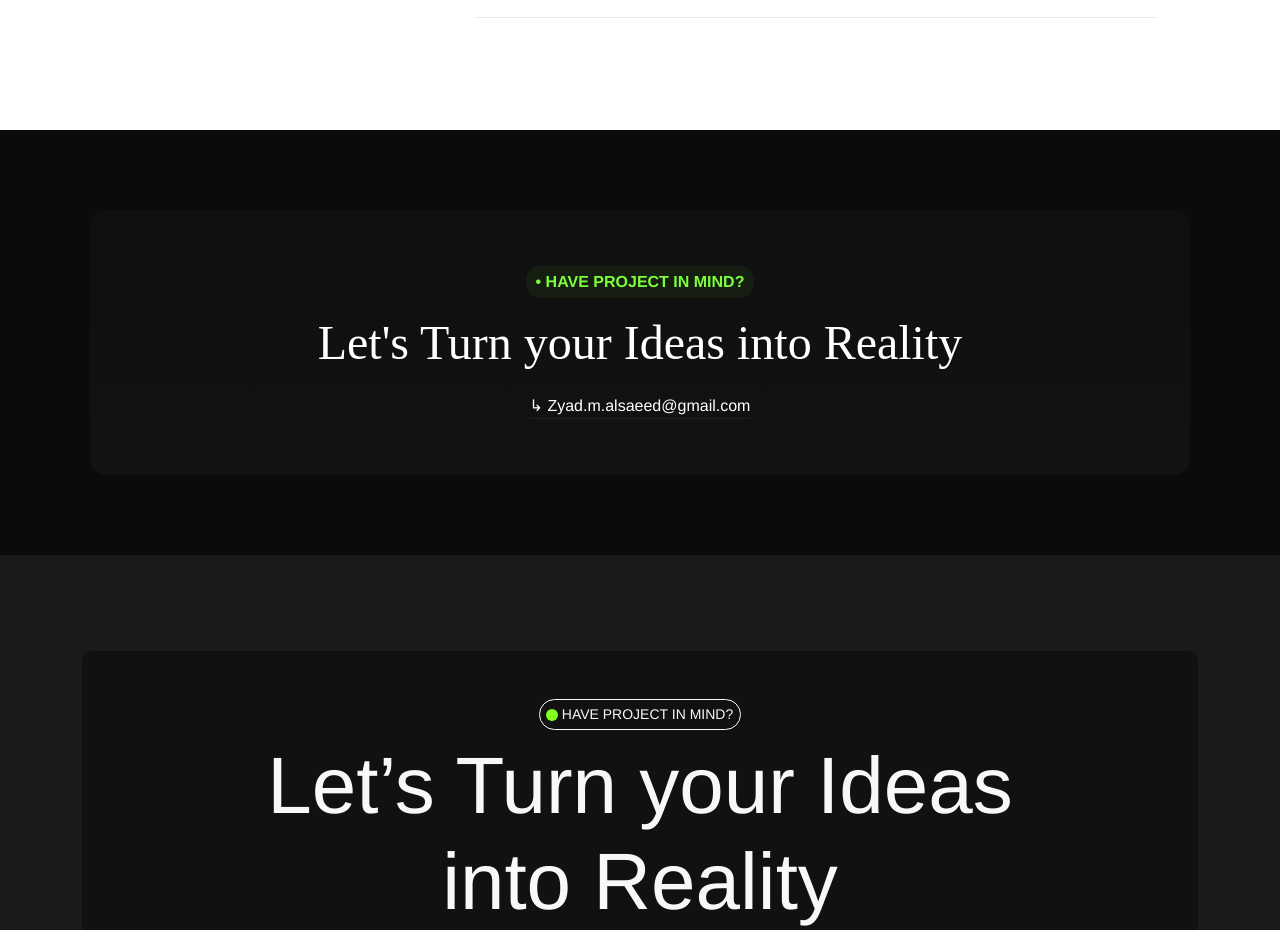
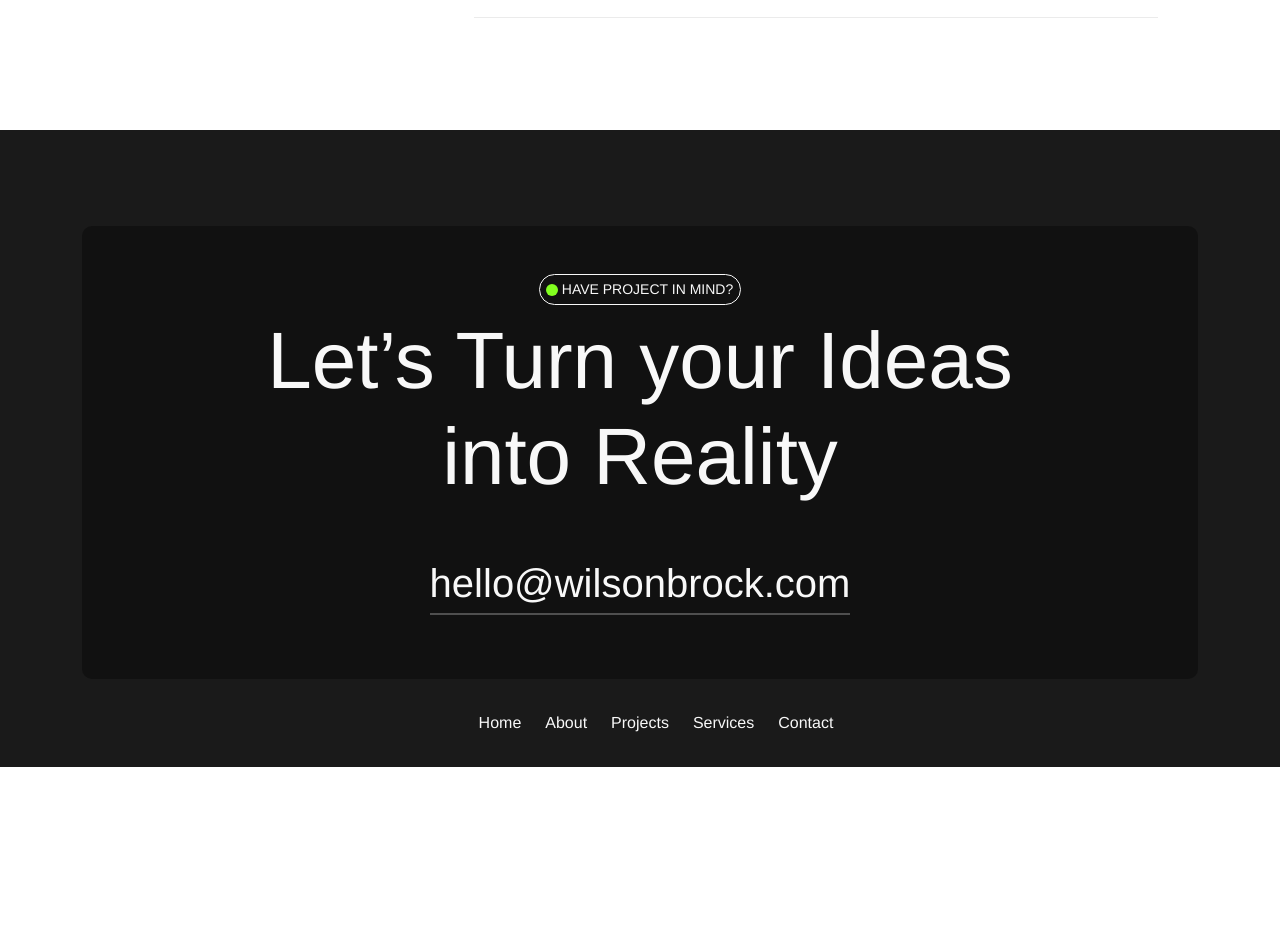
Before and after one commit to SheHab970/portfolio-project, an Angular app: page /contact in a window 1280 px wide. Shown: the part 1604-2534 px from the top of the page. After the commit the page ends 2371 px from the top, so only its background shows below. Built offline with nearby package versions, Linux system fonts and the light colour scheme.

Commit message:
Delete section from contact

```diff
--- a/src/app/modules/pages/contact/contact.html
+++ b/src/app/modules/pages/contact/contact.html
@@ -101,13 +101,13 @@
       </div>
     </section>
 
-    <section class="cta-section dark">
+    <!-- <section class="cta-section dark">
         <div class="wrap cta-box">
         <div class="small-badge">• HAVE PROJECT IN MIND?</div>
         <h2 class="cta-head">Let's Turn your Ideas into Reality</h2>
         <a class="cta-mail" href="mailto:Zyad.m.alsaeed@gmail.com">↳ Zyad.m.alsaeed@gmail.com</a>
       </div>
-    </section>
+    </section> -->
   </main>
 
   <!-- <footer class="site-footer">
```
